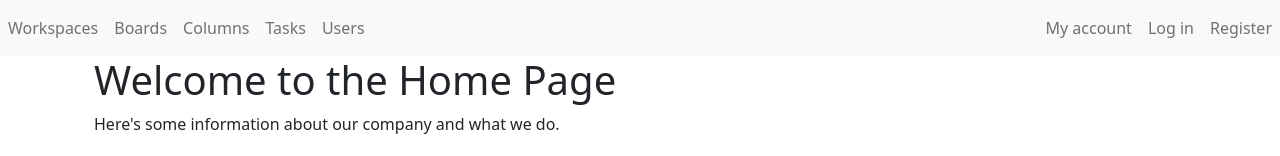
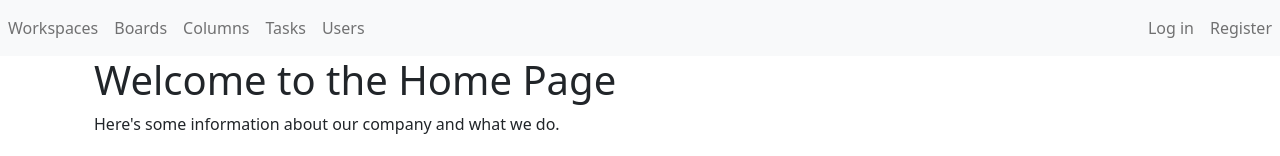
Before and after one commit to BorjanCrvenkov/INSSOK-Kanban-FND, a React (Create React App) app: page / in a window 1280 px wide. Shown: the top 156 px of the page. Built offline with nearby package versions, Linux system fonts and the light colour scheme.

Commit message:
Hide my account if the user is not authenticated and hide login and register if he is

```diff
--- a/src/Components/Header/Header.js
+++ b/src/Components/Header/Header.js
@@ -14,9 +14,17 @@ const Header = () => {
                         <Link to={"/users"} className="nav-item nav-link">Users</Link>
                     </div>
                     <div className="navbar-nav ms-auto">
-                        <Link to={"/me"} className="nav-item nav-link">My account</Link>
-                        <Link to={"/login"} className="nav-item nav-link">Log in</Link>
+                        {localStorage.getItem('token') == null
+                        && <Link to={"/login"} className="nav-item nav-link">Log in</Link>
+                        }
+                        {localStorage.getItem('token') == null
+                        &&
                         <Link to={"/register"} className="nav-item nav-link">Register</Link>
+                        }
+                        {localStorage.getItem('token') != null
+                        && <Link to={"/me"} className="nav-item nav-link">My account</Link>
+                        }
+
                     </div>
                 </div>
             </nav>
```
